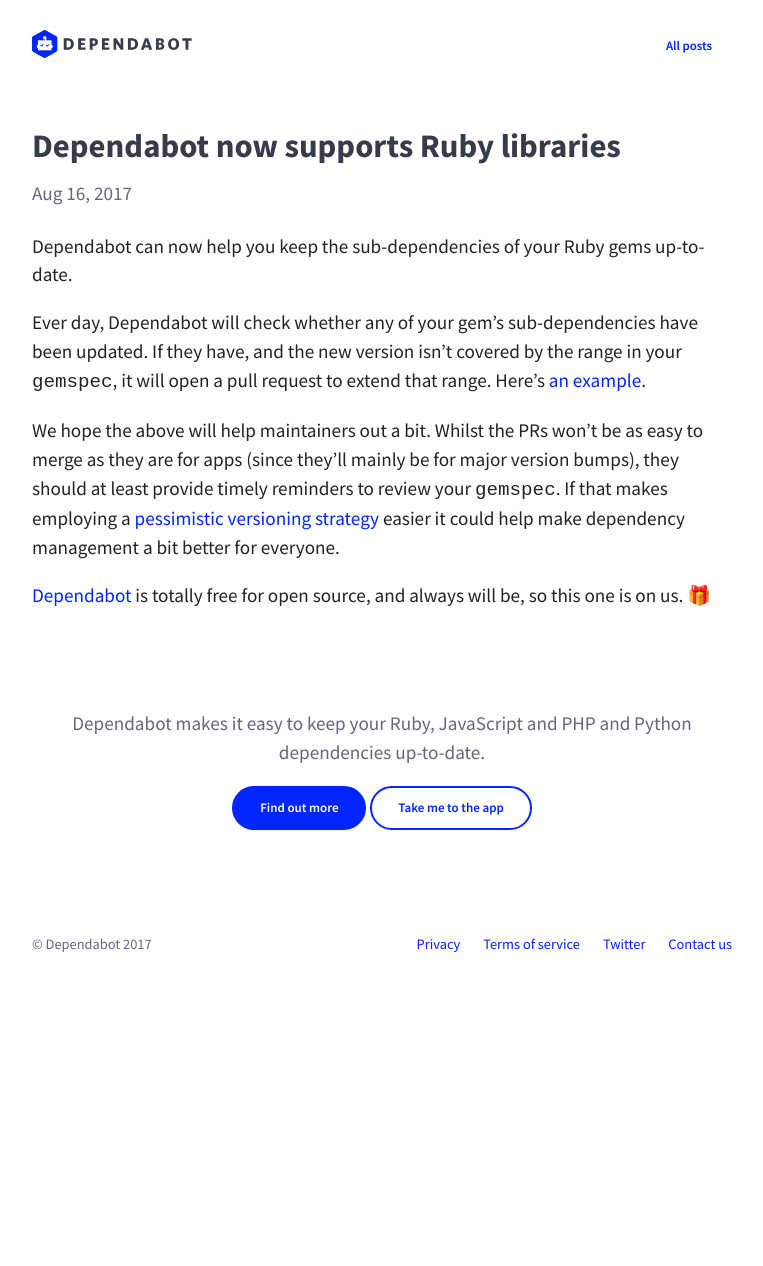
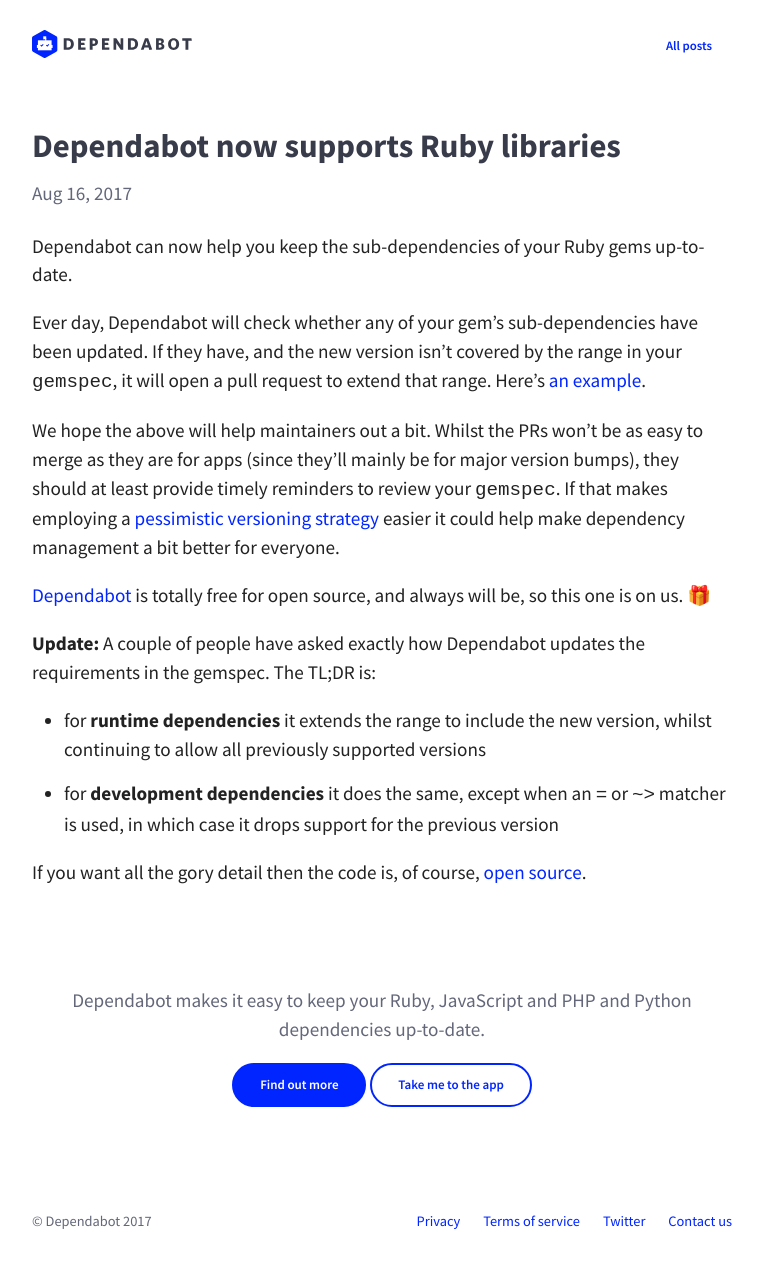
Before and after one commit to desenvolvedorIcotrade/App.bot, a Jekyll site: the page built from blog/_posts/2017-08-16-dependabot-now-supports-ruby-libraries.md, in a window 1280 px wide. Shown: the whole page, without its empty margins (258-1021 px from the left). Built offline with Jekyll 4.4.1, drawn with Linux system fonts in a browser that asks for light colours; nearby versions of some CDN libraries; before the commit the page ends 989 px from its top, so only the background shows below that.

Commit message:
Add details of how Dependabot update gemspecs

```diff
--- a/blog/_posts/2017-08-16-dependabot-now-supports-ruby-libraries.md
+++ b/blog/_posts/2017-08-16-dependabot-now-supports-ruby-libraries.md
@@ -21,6 +21,17 @@
 [Dependabot][dependabot] is totally free for open source, and always will be,
 so this one is on us. 🎁
 
+**Update:** A couple of people have asked exactly how Dependabot updates the
+requirements in the gemspec. The TL;DR is:
+- for **runtime dependencies** it extends the range to include the new version,
+  whilst continuing to allow all previously supported versions
+- for **development dependencies** it does the same, except when an `=` or `~>`
+  matcher is used, in which case it drops support for the previous version
+
+If you want all the gory detail then the code is, of course,
+[open source][update-code].
+
 [example]: https://github.com/greysteil/spot-gps/pull/7
 [pessimistic-blog-post]: https://blog.codeship.com/optimists-guide-pessimistic-library-versioning/
 [dependabot]: https://dependabot.com
+[update-code]: https://github.com/dependabot/dependabot-core/blob/08c9e937f382361c32725cfefa2c9b3d69861b32/lib/dependabot/update_checkers/ruby/bundler.rb#L325-L345
```
